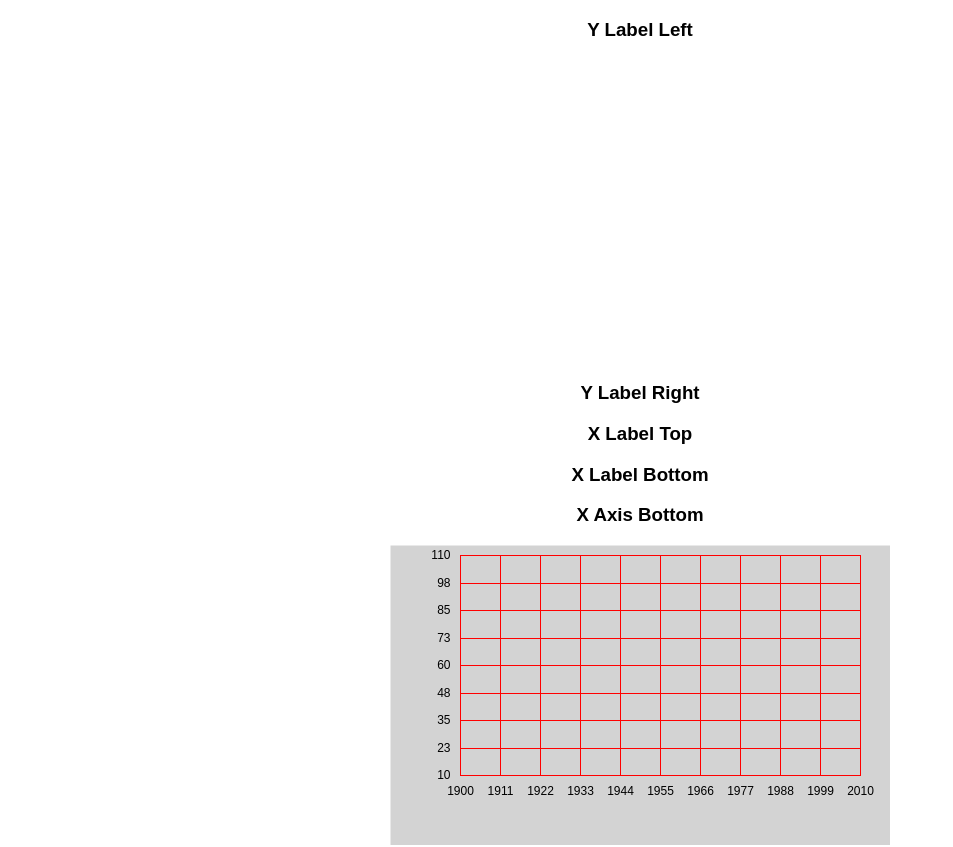
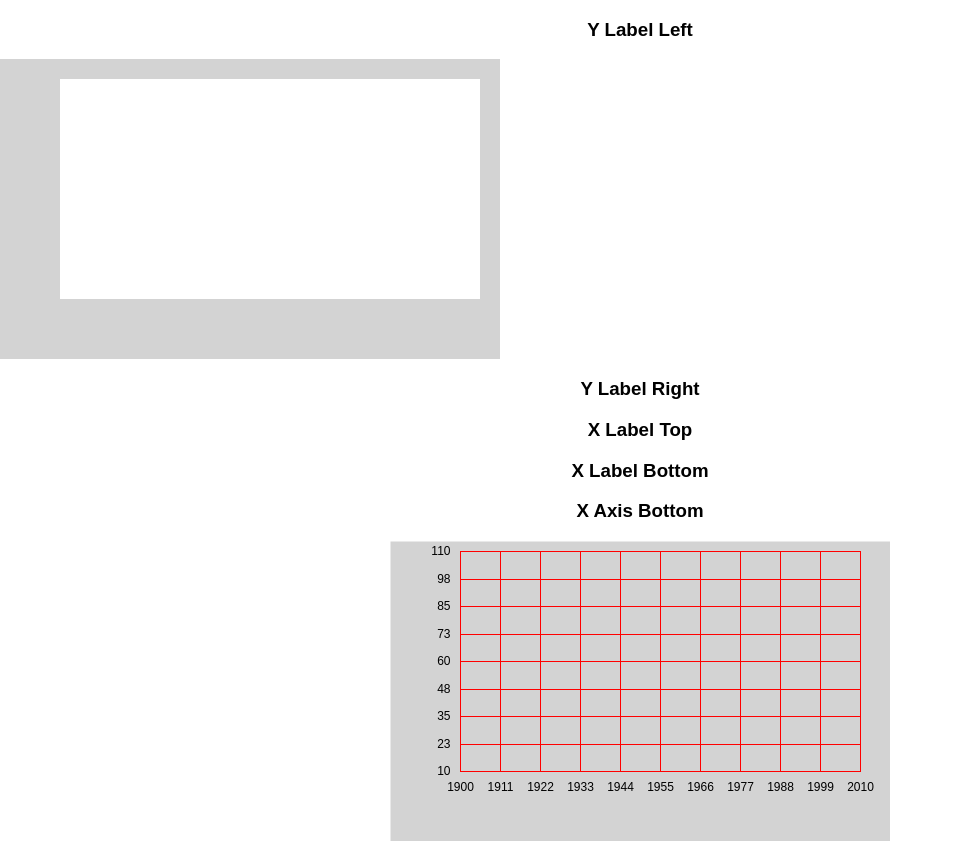
Before and after one commit to t4sk/react-canvas-time-series, a React (Create React App) app: page / in a window 1280 px wide. Shown: the top 847 px of the page, without its empty margins (0-953 px from the left). Built offline with nearby package versions, Linux system fonts and the light colour scheme.

Commit message:
ui: render labels

```diff
--- a/src/common/ui/index.js
+++ b/src/common/ui/index.js
@@ -0,0 +1,136 @@
+// @flow
+import { round, linear } from '../math'
+import type { Props } from './types'
+
+export function draw(ctx: any, props: Props) {
+  ctx.clearRect(
+    0, 0,
+    props.canvas.width,
+    props.canvas.height
+  )
+
+  // dont draw if mouse not inside graph
+  if (
+    !props.mouse.x ||
+    props.mouse.x < props.graph.x ||
+    props.mouse.x > props.graph.x + props.graph.width
+  ) {
+    return
+  }
+
+  if (
+    !props.mouse.y ||
+    props.mouse.y < props.graph.y ||
+    props.mouse.y > props.graph.y + props.graph.height
+  ) {
+    return
+  }
+
+  drawXLine(ctx, props)
+  drawYLine(ctx, props)
+}
+
+function drawYLine (ctx: any, props: Props) {
+  // line
+  ctx.strokeStyle = props.y.line.color
+  ctx.setLineDash([5, 5])
+
+  ctx.beginPath()
+  ctx.moveTo(props.graph.x, props.mouse.y)
+  ctx.lineTo(props.graph.x + props.graph.width, props.mouse.y)
+  ctx.stroke()
+  ctx.closePath()
+
+  drawYLabel(ctx, props)
+}
+
+const Y_LABEL_HORIZONTAL_PADDING = 5
+
+function drawYLabel (ctx, props) {
+  const {
+    mouse,
+    yMax,
+    yMin
+  } = props
+
+  // label
+  ctx.fillStyle = props.y.label.backgroundColor
+
+  ctx.fillRect(
+    props.graph.x - props.y.label.width,
+    mouse.y - round(props.y.label.height / 2),
+    props.y.label.width,
+    props.y.label.height
+  )
+
+  // label text
+  ctx.font = props.y.label.font
+  ctx.fillStyle = props.y.label.color
+  ctx.textAlign = 'left'
+  ctx.textBaseline = 'middle'
+
+  const y = linear({
+    dy: yMax - yMin,
+    dx: props.graph.height,
+    y0: yMin
+  })(props.graph.height - mouse.y + props.graph.y)
+
+  ctx.fillText(
+    props.y.label.render(y),
+    props.graph.x - props.y.label.width + 10,
+    mouse.y
+  )
+}
+
+function drawXLine (ctx: any, props: Props) {
+  // line
+  ctx.strokeStyle = props.x.line.color
+  ctx.setLineDash([5, 5])
+
+  ctx.beginPath()
+  ctx.moveTo(props.mouse.x, props.graph.y)
+  ctx.lineTo(props.mouse.x, props.graph.y + props.graph.height)
+  ctx.stroke()
+  ctx.closePath()
+
+  drawXLabel(ctx, props)
+}
+
+const X_LABEL_VERTICAL_PADDING = 10
+
+function drawXLabel (ctx, props) {
+  const {
+    xMin,
+    xMax,
+    mouse
+  } = props
+
+  // label
+  ctx.fillStyle = props.x.label.backgroundColor
+
+  // label rect
+  ctx.fillRect(
+    mouse.x - round(props.x.label.width / 2),
+    props.graph.y + props.graph.height,
+    props.x.label.width,
+    props.x.label.height
+  )
+
+  // label text
+  ctx.font = props.x.label.font
+  ctx.fillStyle = props.x.label.color
+  ctx.textAlign = 'center'
+  ctx.textBaseline = 'middle'
+
+  const x = linear({
+    dy: xMax - xMin,
+    dx: props.graph.width,
+    y0: xMin
+  })(mouse.x - props.graph.x)
+
+  ctx.fillText(
+    props.x.label.render(x),
+    mouse.x,
+    props.graph.y + props.graph.height + X_LABEL_VERTICAL_PADDING,
+  )
+}
--- a/src/common/ui/test-render.js
+++ b/src/common/ui/test-render.js
@@ -1,20 +1,56 @@
+// @flow
 import React, { Component } from 'react'
 import * as ui from './index'
 import { merge } from '../util'
 
 class UITestRender extends Component {
+  constructor(props) {
+    super(props)
+
+    this.mouse = {
+      x: undefined,
+      y: undefined,
+    }
+  }
+
   componentDidMount () {
     this.ctx = {
-      yLabelLeft: this.refs.yLabelLeft.getContext('2d'),
+      ui: this.refs.ui.getContext('2d'),
+      background: this.refs.background.getContext('2d')
     }
 
+    this.ctx.ui.canvas.addEventListener('mousemove', e => {
+      const rect = this.ctx.ui.canvas.getBoundingClientRect()
+
+      this.mouse.x = e.clientX - rect.left
+      this.mouse.y = e.clientY - rect.top
+
+      this.draw()
+    })
+
     // translate by half pixel to draw thin lines
-    this.ctx.yLabelLeft.translate(0.5, 0.5)
+    this.ctx.ui.translate(0.5, 0.5)
     this.draw()
   }
 
   shouldComponentUpdate () {
     return false
+  }
+
+  drawBackground(ctx, props) {
+    ctx.fillStyle = "lightgrey"
+    ctx.fillRect(
+      0, 0,
+      props.canvas.width,
+      props.canvas.height
+    )
+
+    ctx.fillStyle = "white"
+    ctx.fillRect(
+      props.graph.x, props.graph.y,
+      props.graph.width,
+      props.graph.height
+    )
   }
 
   getMetrics () {
@@ -27,31 +63,40 @@ class UITestRender extends Component {
   }
 
   draw () {
-    const metrics = this.getMetrics()
+    this.drawBackground(this.ctx.background, this.props)
 
-    // ui.draw(
-    //   this.ctx.xAxisBottom, {
-    //     ...merge(this.props, {
-    //       x: {
-    //         axis: {
-    //           at: 'bottom'
-    //         }
-    //       }
-    //     }),
-    //     ...metrics
-    //   }
-    // )
+    ui.draw(
+      this.ctx.ui, {
+        ...this.props,
+        mouse: this.mouse,
+        ...this.getMetrics(),
+      }
+    )
   }
 
   render () {
     return (
       <div>
         <h3>Y Label Left</h3>
-        <canvas
-          ref="yLabelLeft"
-          width={this.props.width}
-          height={this.props.height}
-        />
+
+        <div style={{
+          ...style.container,
+          width: this.props.canvas.width,
+          height: this.props.canvas.height,
+        }}>
+          <canvas
+            style={style.background}
+            ref="background"
+            width={this.props.canvas.width}
+            height={this.props.canvas.height}
+          />
+          <canvas
+            style={style.ui}
+            ref="ui"
+            width={this.props.canvas.width}
+            height={this.props.canvas.height}
+          />
+        </div>
 
         <h3>Y Label Right</h3>
         <h3>X Label Top</h3>
@@ -61,9 +106,62 @@ class UITestRender extends Component {
   }
 }
 
+const style = {
+  container: {
+    position: 'relative'
+  },
+  background: {
+    position: 'absolute',
+    left: 0,
+    top: 0,
+    zIndex: 1
+  },
+  ui: {
+    position: 'absolute',
+    left: 0,
+    top: 0,
+    zIndex: 2
+  },
+}
+
 UITestRender.defaultProps = {
-  width: 500,
-  height: 300,
+  canvas: {
+    width: 500,
+    height: 300
+  },
+  graph: {
+    // y label left, x label bottom
+    x: 60, // margin.left + x.axis.width
+    y: 20, // margin.
+    width: 420, // canvas.width - (margin.left + margin.right + x.axis.width)
+    height: 220, // canvas.height - (margin.top + margin.bottom + y.axis.height)
+  },
+  x: {
+    line: {
+      color: 'blue',
+    },
+    label: {
+      width: 70,
+      height: 20,
+      backgroundColor: 'green',
+      font: '12px Arial',
+      color: 'black',
+      render: x => Math.round(x)
+    }
+  },
+  y: {
+    line: {
+      color: 'green',
+    },
+    label: {
+      width: 50,
+      height: 20,
+      backgroundColor: 'black',
+      font: '12px Arial',
+      color: 'white',
+      render: y => y.toFixed(2)
+    }
+  }
 }
 
 export default UITestRender
--- /dev/null
+++ b/src/common/ui/types.js
@@ -0,0 +1,28 @@
+// @flow
+
+export type Props = {
+  canvas: {
+    width: number,
+    height: number,
+  },
+  graph: {
+    x: number,
+    y: number,
+    width: number,
+    height: number,
+  },
+  mouse: {
+    x: number,
+    y: number,
+  },
+  x: {
+    line: {
+      color: string,
+    }
+  },
+  y: {
+    line: {
+      color: string,
+    }
+  }
+}
```
